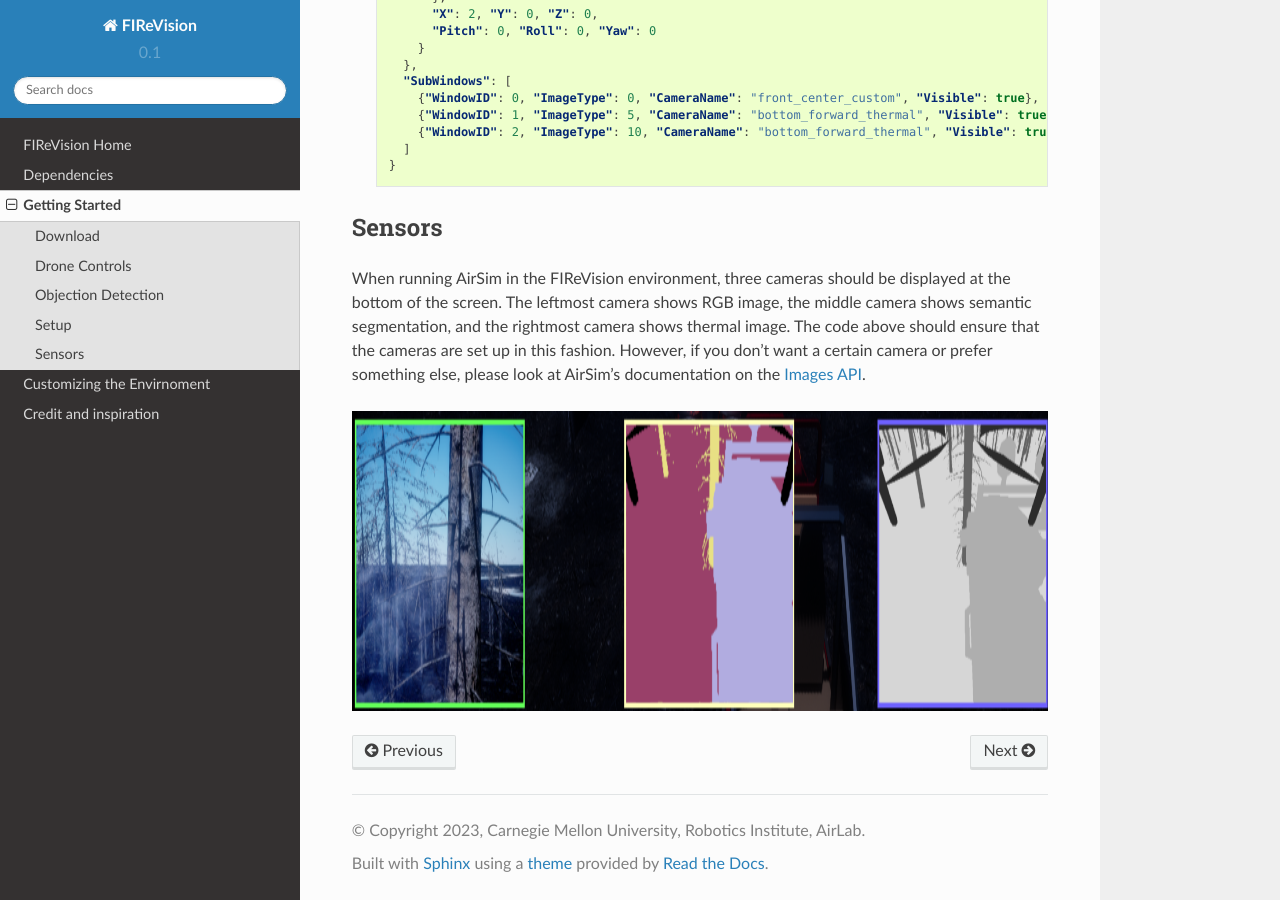
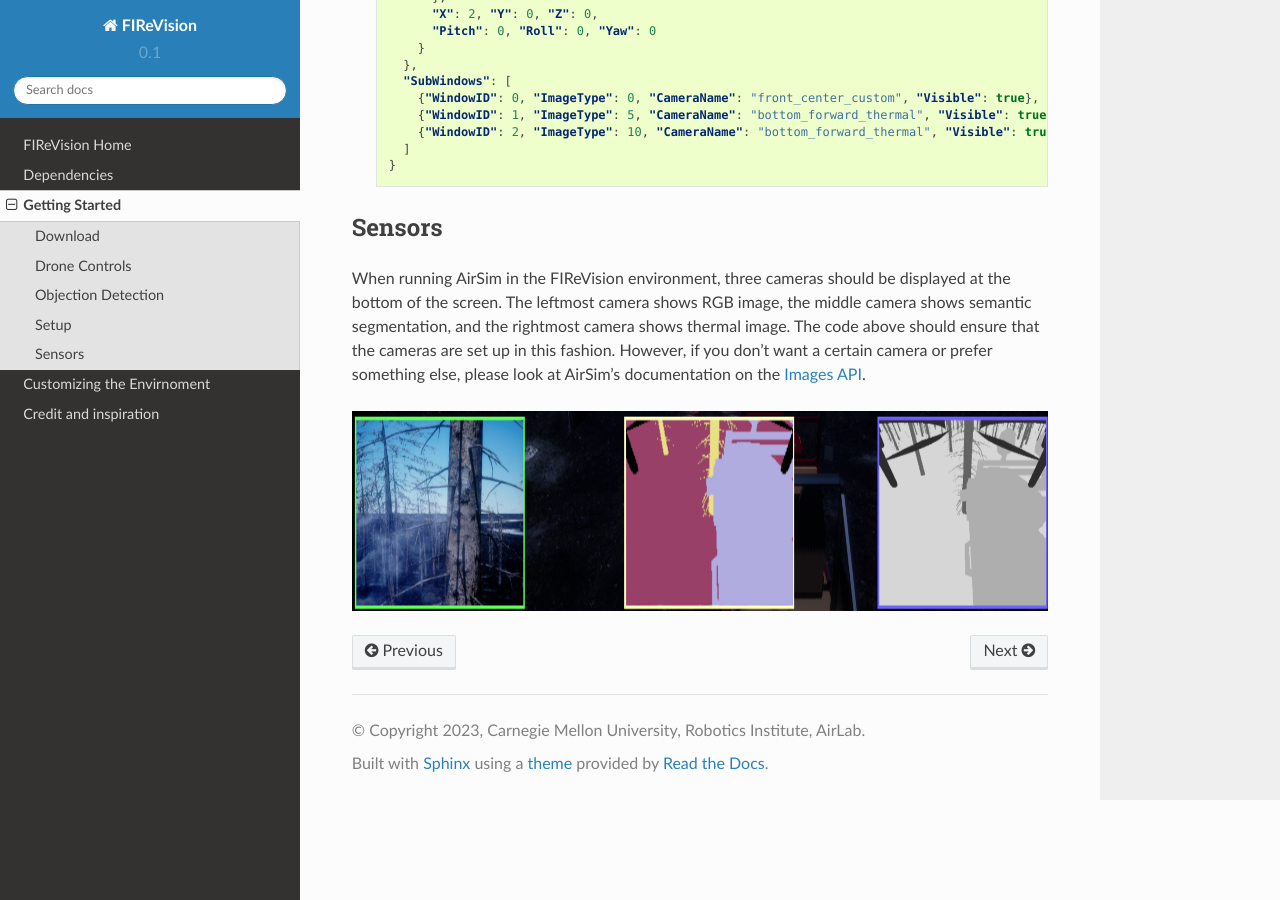
Before and after one commit to castacks/firevision_sim, a Sphinx documentation site: the page built from docs/getting_started.rst, in a window 1280 px wide and 900 px high, scrolled down 2949 px. Built offline with Sphinx 7.4.7 and the Read the Docs theme 2.0.0, drawn with Linux system fonts in a browser that asks for light colours; pages that are not in the unit, such as notebooks, are missing from menus.

Commit message:
Fixed height of second image

```diff
--- a/docs/getting_started.rst
+++ b/docs/getting_started.rst
@@ -149,4 +149,4 @@ When running AirSim in the FIReVision environment, three cameras should be displ
 
 .. image:: images/sensors.png
   :width: 800
-  :height: 300
+  :height: 200
```
